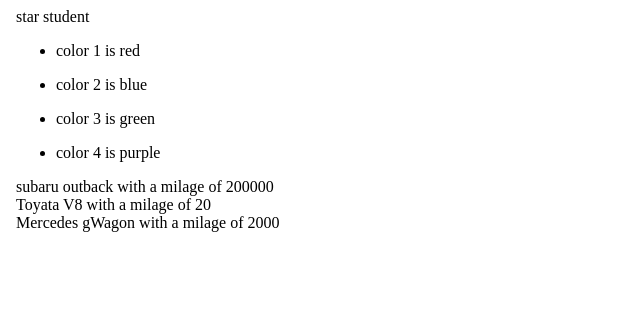
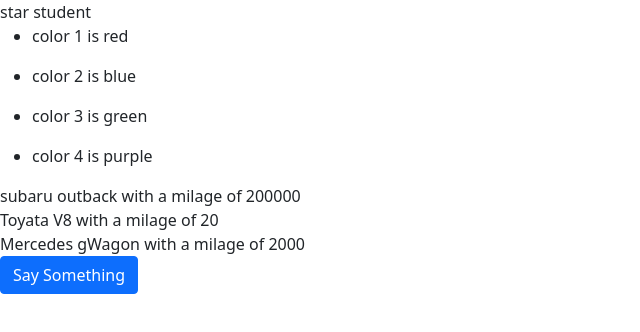
Before and after one commit to Emkayint/Angular-one, an Angular app: page / in a window 1280 px wide. Shown: the top 332 px of the page, without its empty margins (0-640 px from the left). Built offline with nearby package versions, Linux system fonts and the light colour scheme.

Commit message:
ft: event handler click

```diff
--- a/src/app/app.component.html
+++ b/src/app/app.component.html
@@ -4,6 +4,7 @@
   <meta charset="UTF-8">
   <meta http-equiv="X-UA-Compatible" content="IE=edge">
   <meta name="viewport" content="width=device-width, initial-scale=1.0">
+  <link href="https://cdn.jsdelivr.net/npm/bootstrap@5.1.3/dist/css/bootstrap.min.css" rel="stylesheet" integrity="sha384-1BmE4kWBq78iYhFldvKuhfTAU6auU8tT94WrHftjDbrCEXSU1oBoqyl2QvZ6jIW3" crossorigin="anonymous">
   <title>my-app</title>
 </head>
 <body>
@@ -22,5 +23,8 @@
   <div class="mycars" *ngFor="let car of cars">
     {{ car.make}} {{ car.model}} with a milage of {{ car.miles }}
   </div>
+  <div class="buttons">
+    <button class="btn btn-primary" (click)="saySomething()">Say Something</button>
+  </div>
 </body>
 </html>
--- a/src/app/app.component.ts
+++ b/src/app/app.component.ts
@@ -22,4 +22,8 @@
 constructor(private transportationService: TransportationService){
   this.cars = this.transportationService.getCars();
 }
+
+  saySomething(){
+    alert("Say Something");
+  }
 }
```
